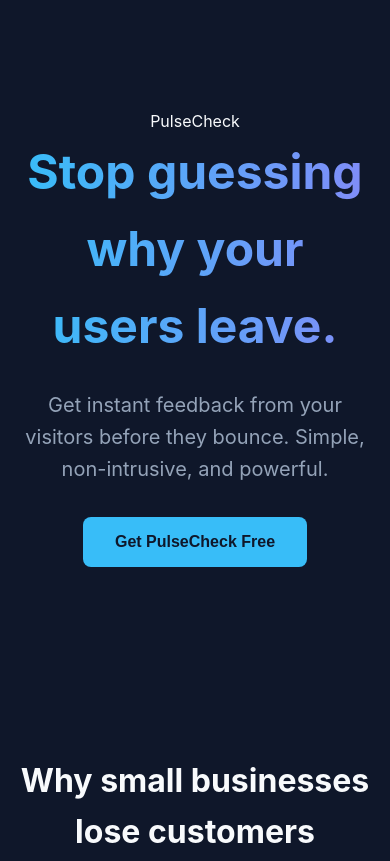
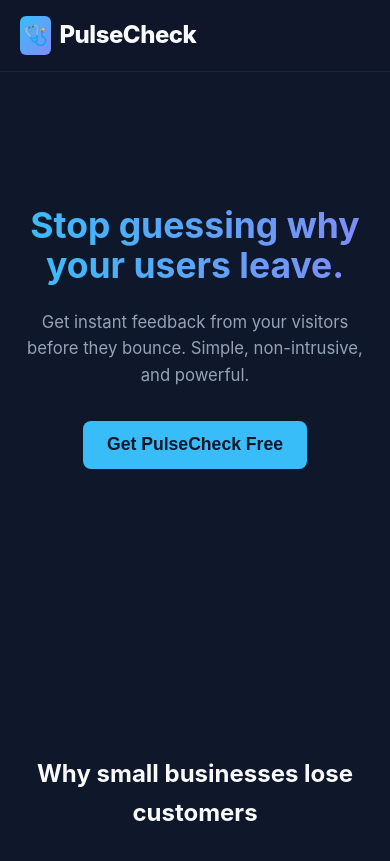
Before and after one commit to sal-can-code/pulsecheck-landing, a website: page index.html in a window 390 px wide. Shown: the top 861 px of the page. Drawn offline with Linux system fonts and the light colour scheme.

Commit message:
updated CSS to make it responsive

```diff
--- a/index.html
+++ b/index.html
@@ -3,15 +3,19 @@
   <head>
     <title>Home</title>
     <meta charset="UTF-8" />
-    <meta name="viewport" content="width=device-width" />
+    <meta name="viewport" content="width=device-width, initial-scale=1.0">
 
     <link rel="stylesheet" href="styles.css" />
     <script type="module" src="script.js"></script>
   </head>
   <body>
     <header class="hero">
-      <nav>
-        <div class="logo">PulseCheck</div>
+      <nav class="navbar">
+        <div class="nav-container">
+          <div class="logo">
+            <span class="logo-icon">🩺</span> PulseCheck
+          </div>
+        </div>
       </nav>
       <div class="hero-content">
         <h1>Stop guessing why your users leave.</h1>
--- a/styles.css
+++ b/styles.css
@@ -1,4 +1,12 @@
-/* Reset for a clean slate */
+/* 1. SETUP & VARIABLES */
+:root {
+  --primary: #38bdf8;
+  --bg-dark: #0f172a;
+  --text-main: #f8fafc;
+  --text-muted: #94a3b8;
+  --glass: rgba(255, 255, 255, 0.03);
+}
+
 * {
   margin: 0;
   padding: 0;
@@ -6,78 +14,117 @@
 }
 
 body {
-  font-family: 'Inter', sans-serif; /* Modern standard */
-  background-color: #0f172a; /* Professional dark mode */
-  color: #f8fafc;
+  font-family: 'Inter', sans-serif;
+  background-color: var(--bg-dark);
+  color: var(--text-main);
   line-height: 1.6;
+  overflow-x: hidden; /* Prevents accidental side-scrolling on mobile */
 }
 
+/* 2. TYPOGRAPHY */
+h1 {
+  font-size: clamp(2.2rem, 5vw + 1rem, 3.5rem);
+  line-height: 1.1;
+  margin-bottom: 1.5rem;
+  background: linear-gradient(90deg, var(--primary), #818cf8);
+  -webkit-background-clip: text;
+  -webkit-text-fill-color: transparent;
+}
+
+p {
+  font-size: clamp(1rem, 1vw + 0.8rem, 1.25rem);
+  color: var(--text-muted);
+  max-width: 65ch;
+  margin-inline: auto; /* Centers text if max-width is hit */
+}
+
+/* 3. HERO SECTION */
 .hero {
-  height: 80vh;
+  min-height: 80vh;
+  padding-top: 120px; /* Adds space for the floating navbar */
   display: flex;
   flex-direction: column;
   align-items: center;
   justify-content: center;
   text-align: center;
-  padding: 20px;
+  padding: 100px 20px;
+}
+/* NAVBAR STYLING */
+.navbar {
+  position: fixed; /* Stays at the top when you scroll */
+  top: 0;
+  width: 100%;
+  z-index: 1000;
+  background: rgba(15, 23, 42, 0.8); /* Semi-transparent navy */
+  backdrop-filter: blur(12px); /* The "Apple" frosted glass effect */
+  border-bottom: 1px solid rgba(255, 255, 255, 0.05);
 }
 
-h1 {
-  font-size: 3rem;
-  margin-bottom: 1.5rem;
-  background: linear-gradient(90deg, #38bdf8, #818cf8); /* Cool gradient */
-  -webkit-background-clip: text;
-  -webkit-text-fill-color: transparent;
+.nav-container {
+  max-width: 1200px;
+  margin: 0 auto;
+  padding: 1rem 20px;
+  display: flex;
+  justify-content: flex-start; /* Keeps logo to the left */
 }
 
-p {
-  max-width: 600px;
-  font-size: 1.25rem;
-  color: #94a3b8;
-  margin-bottom: 2rem;
+.logo {
+  font-size: 1.5rem;
+  font-weight: 800;
+  letter-spacing: -0.5px;
+  display: flex;
+  align-items: center;
+  gap: 8px;
+  color: var(--text-main);
+  cursor: pointer;
 }
 
+.logo-icon {
+  background: linear-gradient(135deg, var(--primary), #818cf8);
+  padding: 4px;
+  border-radius: 6px;
+  font-size: 1.2rem;
+  display: flex;
+  align-items: center;
+  justify-content: center;
+}
+/* 4. COMPONENTS (Button & Cards) */
 .cta-btn {
-  background-color: #38bdf8;
-  color: #0f172a;
-  padding: 16px 32px;
+  background-color: var(--primary);
+  color: var(--bg-dark);
+  min-width: 200px;
+  min-height: 48px;
+  padding: 12px 24px;
   border: none;
   border-radius: 8px;
   font-weight: bold;
-  font-size: 1rem;
+  font-size: 1.1rem;
   cursor: pointer;
   transition: transform 0.2s ease;
+  margin-top: 2rem;
 }
 
 .cta-btn:hover {
   transform: scale(1.05);
 }
-/* Problems Section Layout */
+
 .problems {
   padding: 80px 20px;
-  background-color: #0f172a; /* Deep navy background */
   text-align: center;
 }
 
-.problems h2 {
-  font-size: 2rem;
-  margin-bottom: 40px;
-  color: #f8fafc;
+.problem-grid {
+  display: grid;
+  grid-template-columns: repeat(auto-fit, minmax(300px, 1fr));
+  gap: 20px;
+  width: 100%;
+  max-width: 1200px;
+  margin: 40px auto;
 }
 
-/* The Grid Container */
-.problem-grid {
-  display: grid;
-  grid-template-columns: repeat(auto-fit, minmax(280px, 1fr));
-  gap: 30px;
-  max-width: 1100px;
-  margin: 0 auto;
-}
-
-/* Individual Card Styling (Glassmorphism) */
 .card {
-  background: rgba(255, 255, 255, 0.03); /* Very slight white tint */
-  border: 1px solid rgba(255, 255, 255, 0.1); /* Thin border for definition */
+  background: var(--glass);
+  border: 1px solid rgba(255, 255, 255, 0.1);
   padding: 40px 30px;
   border-radius: 16px;
   transition: all 0.3s ease;
@@ -85,19 +132,18 @@ p {
 }
 
 .card:hover {
+  border-color: var(--primary);
+  transform: translateY(-10px);
   background: rgba(255, 255, 255, 0.05);
-  border-color: #38bdf8; /* Highlight color on hover */
-  transform: translateY(-10px); /* Lift effect */
 }
 
 .card h3 {
-  color: #38bdf8;
+  color: var(--primary);
   margin-bottom: 15px;
-  font-size: 1.4rem;
 }
 
-.card p {
-  color: #94a3b8;
-  font-size: 1rem;
-  line-height: 1.5;
+/* 5. RESPONSIVE ADJUSTMENTS */
+@media (min-width: 768px) {
+  .hero { padding: 160px 40px; }
+  .problem-grid { gap: 40px; }
 }
```
